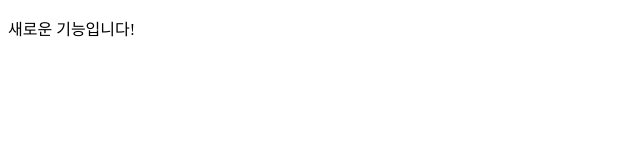
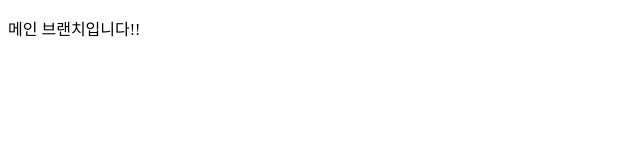
Before and after one commit to YongChan-Shin/GitInitTest, a plain HTML site: page index.html in a window 1280 px wide. Shown: the full height of the page, 0-640 px from the left. Drawn offline with Linux system fonts and the light colour scheme.

Commit message:
메인 브랜치 계속 변경

```diff
--- a/index.html
+++ b/index.html
@@ -3,11 +3,11 @@
 <head>
   <meta charset="UTF-8">
   <meta name="viewport" content="width=device-width, initial-scale=1.0">
-  <title>메인은 계속적으로 새 브랜치 영향 없이 진행!</title>
+  <title>충돌이 날까?!!</title>
 </head>
 <body>
   <p>
-    새로운 기능입니다!
+    메인 브랜치입니다!!
   </p>
 </body>
 </html>
```
